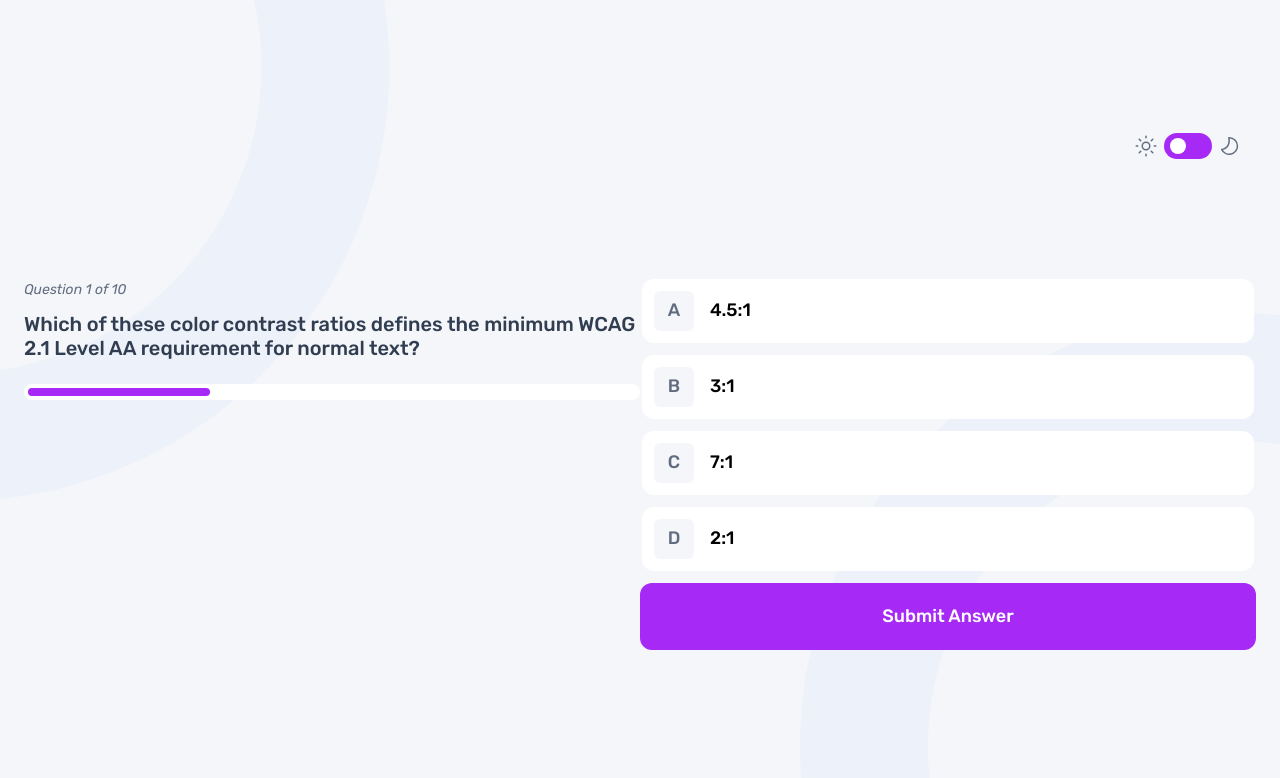
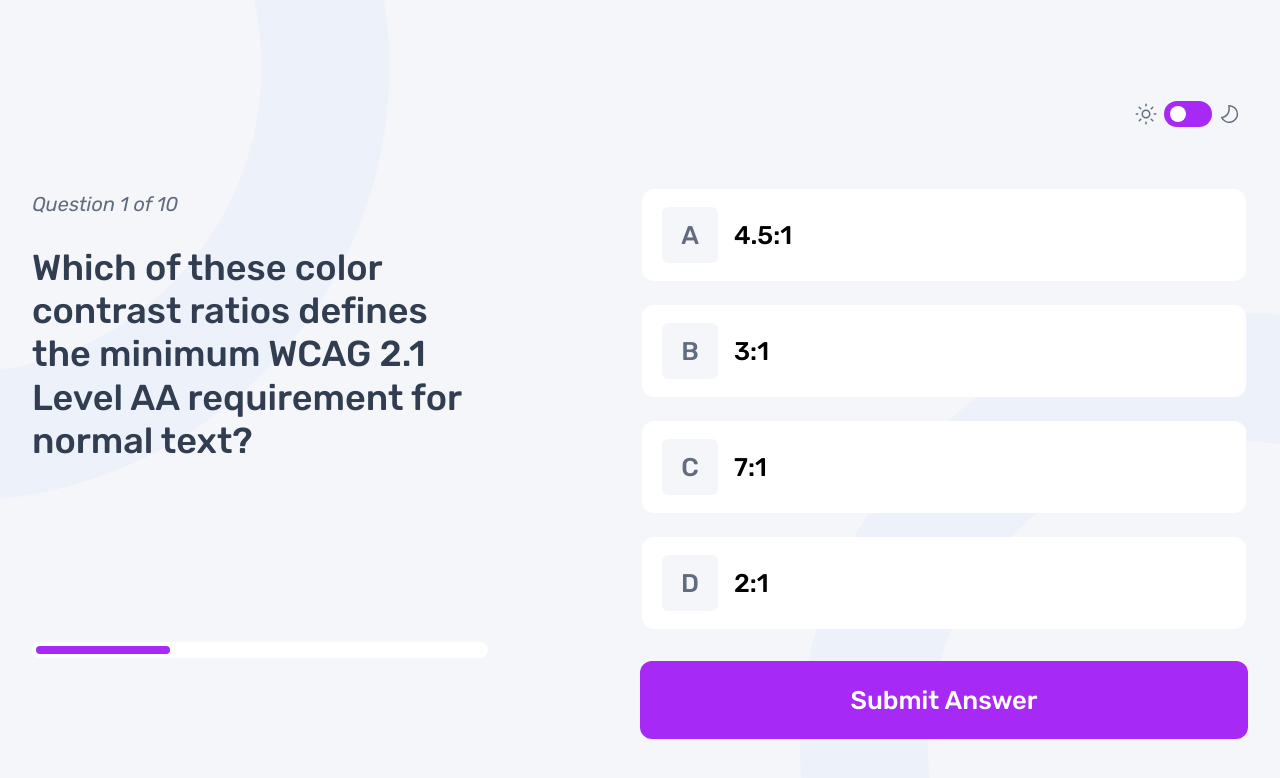
Before and after one commit to ralphvirtucio/frontend-quiz-app, a plain HTML site: page questions.html in a window 1280 px wide. Drawn offline with Linux system fonts and the light colour scheme.

Commit message:
chores: question desktop design

```diff
--- a/scss/base/_typography.scss
+++ b/scss/base/_typography.scss
@@ -23,21 +23,26 @@
 
 .title {
   color: $grey-navy;
-  font-size: 0.875rem;
+  font-size: clamp(0.875rem, 3vw, 1.25rem);
   font-style: italic;
   font-weight: 400;
   margin-block-end: 0.75rem;
+
+  @include respond-to('medium') {
+  margin-block-end: 1.7rem;
+
+  }
 }
 
 .question {
-  font-size: $fs-body-m;
+  font-size: clamp($fs-body-m, 5vw, 2.25rem);
   font-weight: $fw-medium;
   color: $dark-navy;
   line-height: 1.2;
 }
 
 .answer__container {
-  font-size: 1.125rem;
+  font-size: clamp(1.125rem, 2vw, 1.75rem);
   font-weight: $fw-medium;
 
   .letter {
--- a/scss/components/_button.scss
+++ b/scss/components/_button.scss
@@ -47,10 +47,14 @@ button {
     width: 100%;
     border-radius: 12px;
     cursor: pointer;
-    font-size: 1.125rem;
+    font-size: clamp(1.125rem, 2vw, 1.75rem);
     font-weight: $fw-medium;
     color: $pure-white;
     padding-block: 1.25rem;
-    margin-block-start: 0.75rem  ;
+    margin-block-start: 0.75rem ;
+
+    @include respond-to('medium') {
+      margin-block-start: 2rem ;
+   }
   }
 }
--- a/scss/components/_form.scss
+++ b/scss/components/_form.scss
@@ -6,6 +6,12 @@
     padding-block: 0.75rem;
     padding-inline: 0.75rem;
     border-radius: 12px;
+    cursor: pointer;
+
+    @include respond-to('medium') {
+      padding-inline: 1.25rem;
+      padding-block: 1.125rem;
+    }
 
     input[type='radio'] {
       display: none;
@@ -35,6 +41,10 @@
    margin-block-start: 1.5rem;
    margin-block-end: 2.5rem;
 
+   @include respond-to('medium') {
+    margin-block-start: 180px;
+   }
+
    &::-webkit-progress-bar {
     background-color: $pure-white;
     border-radius: 1rem;
--- a/scss/layouts/_containers.scss
+++ b/scss/layouts/_containers.scss
@@ -9,3 +9,12 @@
     max-width: 80rem;
   }
 }
+
+.question__container {
+  display: flex;
+  flex-direction: column;
+
+  @include respond-to('medium') {
+   width: 75%;
+  }
+}
--- a/scss/layouts/_headers.scss
+++ b/scss/layouts/_headers.scss
@@ -16,6 +16,7 @@
     max-width: 80rem;
     width: 100%;
     padding-inline: 2rem;
+    margin-block-end: 120px;
 
   }
 }
--- a/scss/layouts/_mains.scss
+++ b/scss/layouts/_mains.scss
@@ -9,5 +9,4 @@
   @include respond-to('medium') {
     padding-inline: 2rem;
   }
-
 }
--- a/scss/pages/_question.scss
+++ b/scss/pages/_question.scss
@@ -2,6 +2,13 @@
 
 .quiz-questions {
   padding-inline: 1.5rem;
+
+  @include respond-to('small') {
+    padding-inline: 4rem;
+  }
+  @include respond-to('medium') {
+    padding-inline: 2rem;
+  }
 }
 
 .choices__form {
@@ -12,6 +19,10 @@
     display: flex;
     flex-direction: column;
     gap: 0.75rem;
+
+    @include respond-to('medium') {
+      gap: 1.5rem;
+    }
   }
 
   legend {
@@ -24,6 +35,8 @@
   display: flex;
   align-items: center;
   justify-content: space-between;
+  cursor: pointer;
+
 
   .answers {
     display: flex;
@@ -38,6 +51,11 @@
     width: 2.5rem;
     height: 2.5rem;
     border-radius: 6px;
+
+    @include respond-to('medium') {
+       width: 3.5rem;
+       height: 3.5rem;
+    }
   }
 }
 
```
Also changed, not shown: css/style.css, 1 other file.
